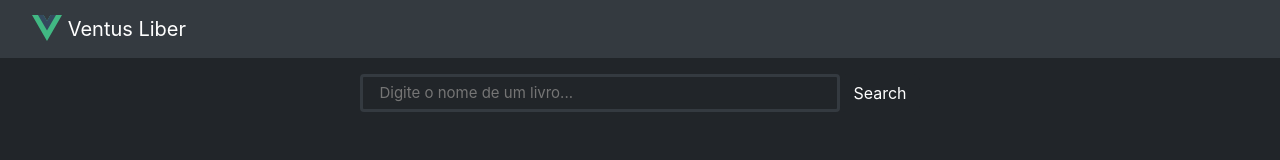
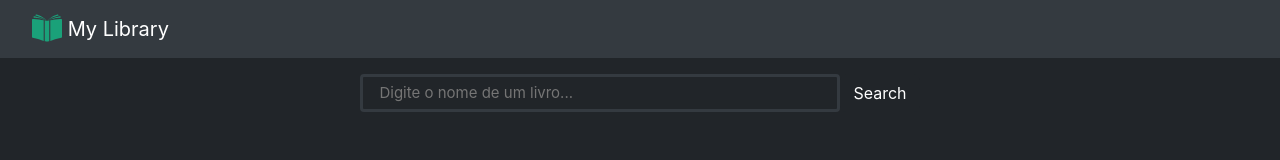
Before and after one commit to gabriel-panz/ventus-liber, a Vue app in the folder ventus-liber-app/: page / in a window 1280 px wide. Shown: the top 160 px of the page. Built offline with nearby package versions, Linux system fonts and the light colour scheme.

Commit message:
changed logo and title

```diff
--- a/ventus-liber-app/src/components/Header.vue
+++ b/ventus-liber-app/src/components/Header.vue
@@ -1,8 +1,8 @@
 <template>
 <nav class="navbar navbar-dark">
   <a class="navbar-brand" href="#">
-    <img src="../assets/logo.svg" width="30" height="30" class="d-inline-block align-top" alt="">
-    Ventus Liber
+    <img src="../assets/logo.svg" fill="#20c997" width="30" height="30" class="logo d-inline-block align-top" alt="">
+    My Library
   </a>
 </nav>
 </template>
```
Also changed, not shown: ventus-liber-app/src/assets/logo.svg.
